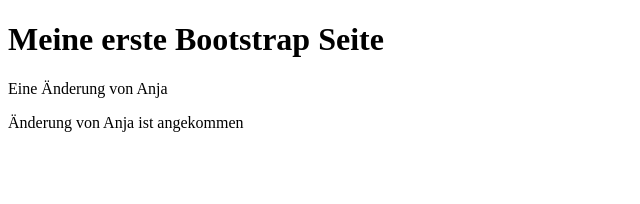
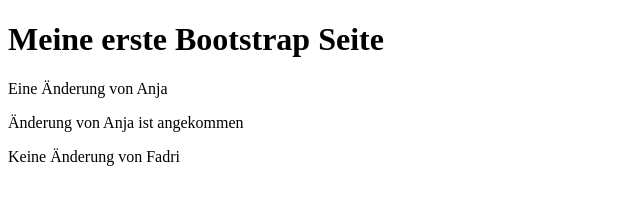
Before and after one commit to tuorfabio/WebTech-Vorlesung-1, a plain HTML site: page index.html in a window 1280 px wide. Shown: the whole page, without its empty margins (0-640 px from the left). Drawn offline with Linux system fonts and the light colour scheme.

Commit message:
Update index.html

```diff
--- a/index.html
+++ b/index.html
@@ -8,5 +8,6 @@
     <h1>Meine erste Bootstrap Seite</h1>
     <p>Eine Änderung von Anja</p>
     <p>Änderung von Anja ist angekommen</p>
+    <p>Keine Änderung von Fadri</p>
   </body>
 </html>
```
